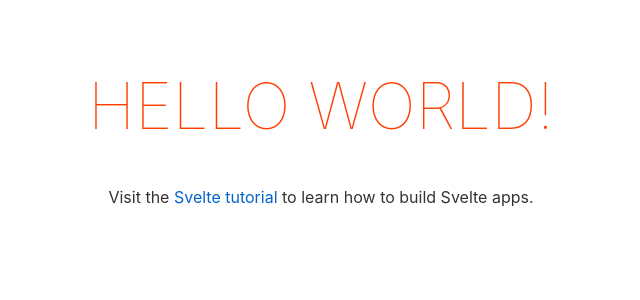
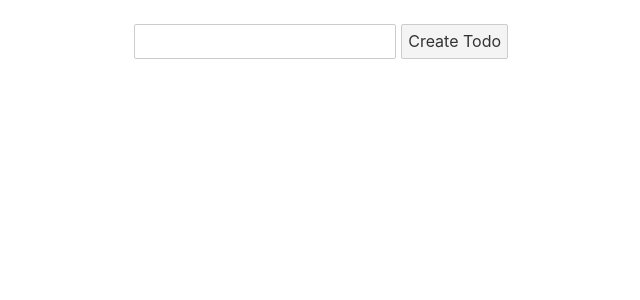
Before and after one commit to HongKeunAhn/Svelte, a Svelte app: page / in a window 1280 px wide. Shown: the top 300 px of the page, without its empty margins (319-959 px from the left). Built offline with nearby package versions, Linux system fonts and the light colour scheme.

Commit message:
Todo 목록 생성하기

```diff
--- a/src/App.svelte
+++ b/src/App.svelte
@@ -1,10 +1,9 @@
 <script>
-	export let name;
+	import SimpleTodo from './SimpleTodo.svelte';
 </script>
 
 <main>
-	<h1>Hello {name}!</h1>
-	<p>Visit the <a href="https://svelte.dev/tutorial">Svelte tutorial</a> to learn how to build Svelte apps.</p>
+	<SimpleTodo />
 </main>
 
 <style>
@@ -15,13 +14,6 @@
 		margin: 0 auto;
 	}
 
-	h1 {
-		color: #ff3e00;
-		text-transform: uppercase;
-		font-size: 4em;
-		font-weight: 100;
-	}
-
 	@media (min-width: 640px) {
 		main {
 			max-width: none;
--- /dev/null
+++ b/src/SimpleTodo.svelte
@@ -0,0 +1,29 @@
+<script>
+    import Todo from './Todo.svelte';
+
+    let title = '';
+    let todos = [];
+    let id = 0;
+
+    function createTodo() {
+        todos.push({
+            // 속성 이름과 변수 이름이 같은 경우 생략 가능
+            id,
+            title,
+        });
+
+        // 스벨트는 할당을 통해서 반응성을 유지해야 해서 자기 자신에게 자신을 선언하는 경우가 더러 있다.
+        todos = todos;
+        title = '';
+        id += 1;
+    }
+</script>
+
+<input type="text"
+    bind:value={title}
+    on:keydown={(e) => {e.key === 'Enter' && createTodo()}} />
+<button on:click={createTodo}>Create Todo</button>
+
+{#each todos as todo }
+    <Todo {todo} />
+{/each}
--- /dev/null
+++ b/src/Todo.svelte
@@ -0,0 +1,7 @@
+<script>
+    export let todo;
+</script>
+
+<div>
+    {todo.title}
+</div>
```
